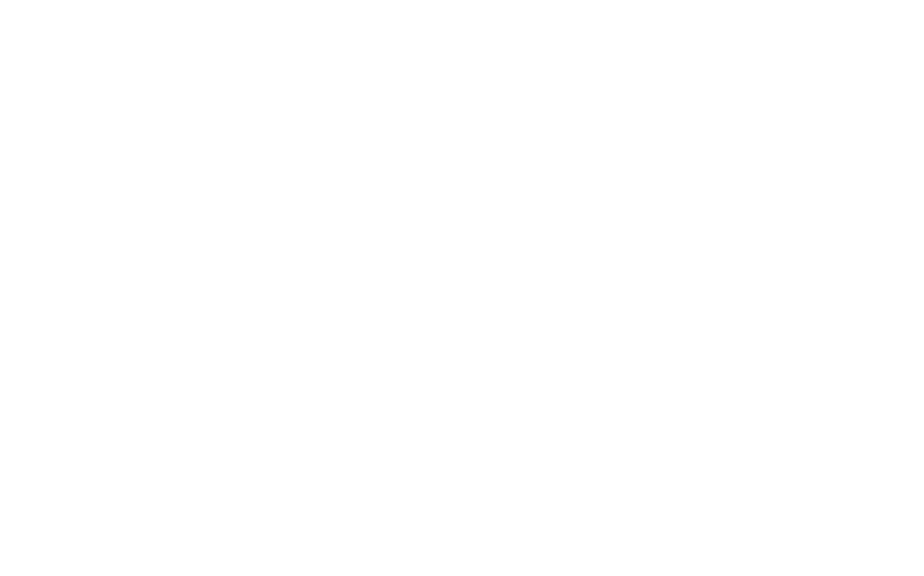
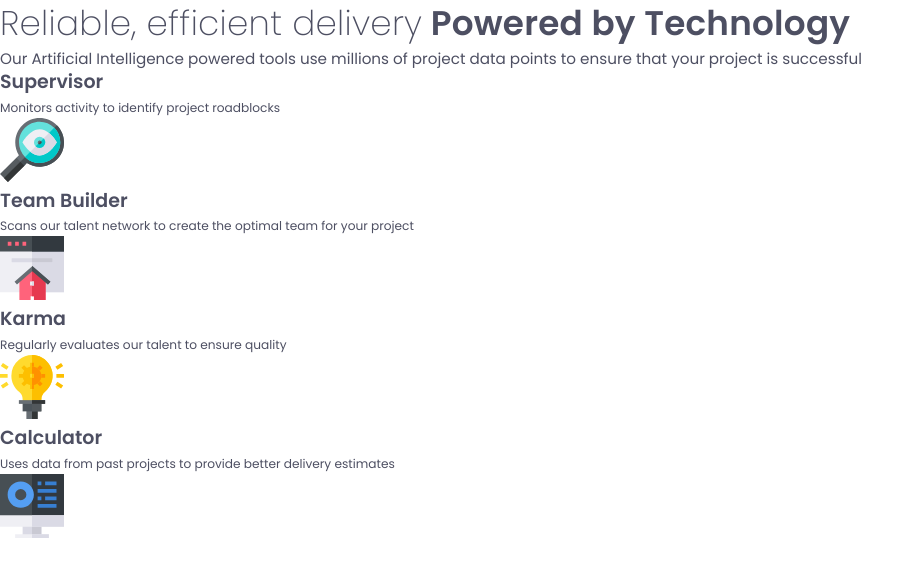
Before and after one commit to asjo-89/Four-card-feature-section, a plain HTML site: page index.html in a window 1280 px wide. Shown: the whole page, without its empty margins (0-924 px from the left). Drawn offline with Linux system fonts and the light colour scheme.

Commit message:
Enhance index.html with complete card details and update title for clarity

```diff
--- a/index.html
+++ b/index.html
@@ -3,7 +3,7 @@
 <head>
     <meta charset="UTF-8">
     <meta name="viewport" content="width=device-width, initial-scale=1.0">
-    <title>Four Card Feature Section</title>
+    <title>Four Card Feature Section - Frontend Mentor Challenge</title>
     <link rel="stylesheet" href="main.css">
 
     <link rel="preconnect" href="https://fonts.googleapis.com">
@@ -11,6 +11,46 @@
     <link href="https://fonts.googleapis.com/css2?family=Poppins:ital,wght@0,100;0,200;0,300;0,400;0,500;0,600;0,700;0,800;0,900;1,100;1,200;1,300;1,400;1,500;1,600;1,700;1,800;1,900&display=swap" rel="stylesheet">
 </head>
 <body>
-
+    <main>
+        <section class="title-wrapper">
+            <h1>
+                <span class="extra-light-text">Reliable, efficient delivery</span>
+                Powered by Technology
+            </h1>
+            <p>
+                Our Artificial Intelligence powered tools use millions of project data points to ensure that your project is successful
+            </p>
+        </section>
+        <section class="cards-wrapper">
+            <div class="card">
+                <h2>Supervisor</h2>
+                <small>Monitors activity to identify project roadblocks</small>
+                <figure>
+                    <img src="./images/icon-supervisor.svg" alt="Supervisor icon.">
+                </figure>
+            </div>
+            <div class="card">
+                <h2>Team Builder</h2>
+                <small>Scans our talent network to create the optimal team for your project</small>
+                <figure>
+                    <img src="./images/icon-team-builder.svg" alt="Team builder icon.">
+                </figure>
+            </div>
+            <div class="card">
+                <h2>Karma</h2>
+                <small>Regularly evaluates our talent to ensure quality</small>
+                <figure>
+                    <img src="./images/icon-karma.svg" alt="Karma icon.">
+                </figure>
+            </div>
+            <div class="card">
+                <h2>Calculator</h2>
+                <small>Uses data from past projects to provide better delivery estimates</small>
+                <figure>
+                    <img src="./images/icon-calculator.svg" alt="Calculator icon.">
+                </figure>
+            </div>
+        </section>
+    </main>
 </body>
 </html>
--- a/main.css
+++ b/main.css
@@ -5,6 +5,7 @@
 }
 
 :root {
+    --background-color: #FAFAFA;
     --grey-500: #4D4F62;
     --grey-400: #6A7178;
     --white: #FFFFFF;
```
